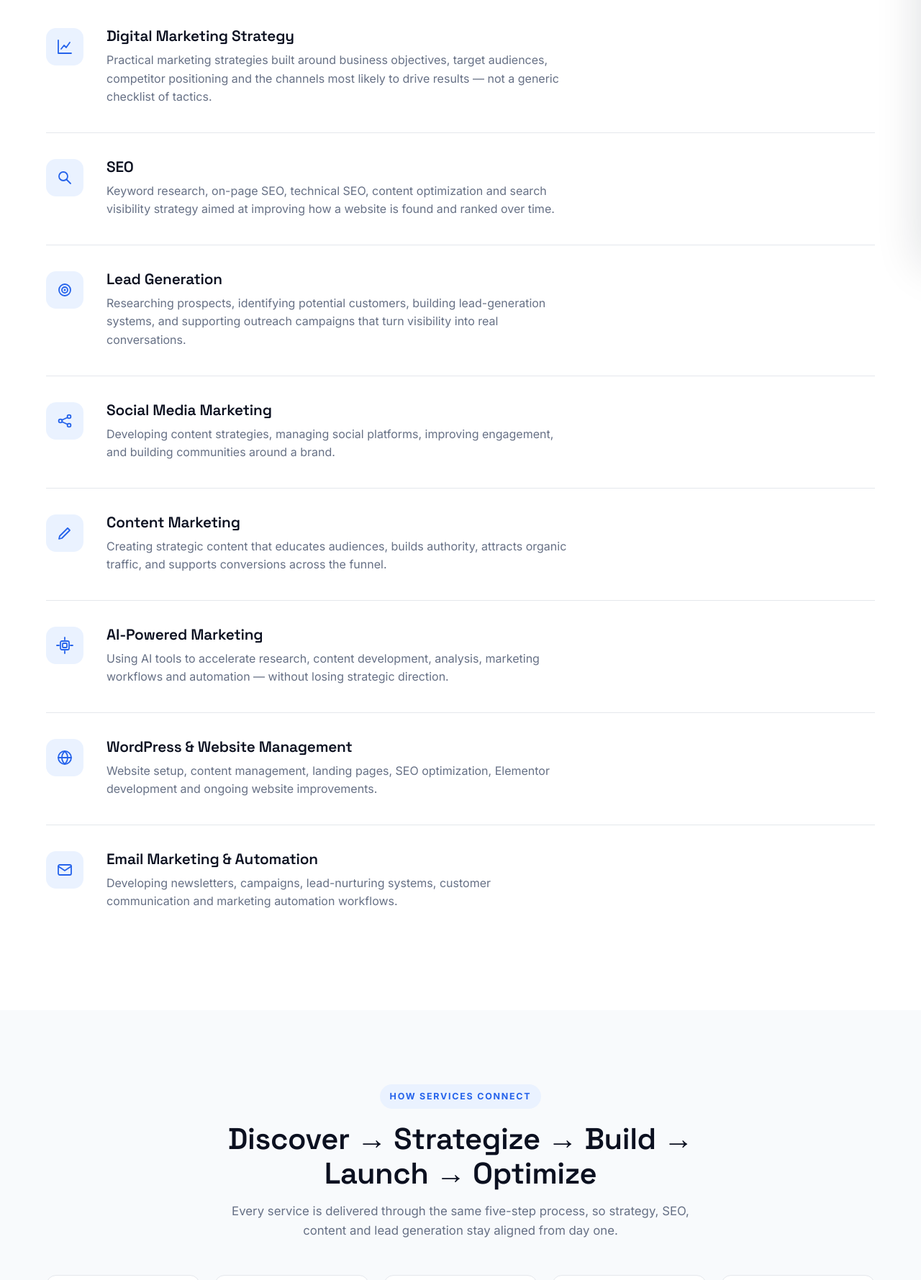
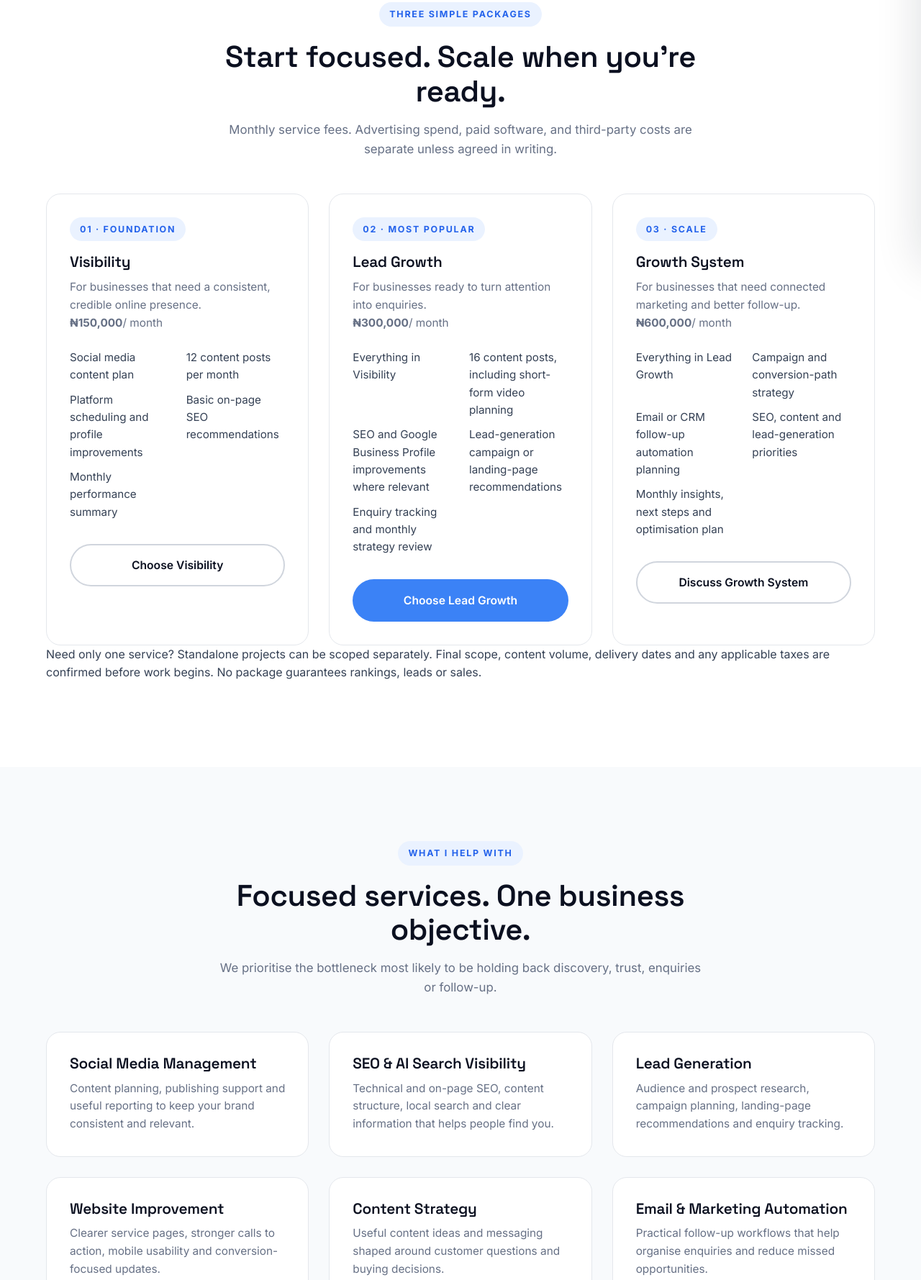
Before and after one commit to abeysunday1/portfoliowebsite, a plain HTML site: page services.html in a window 1280 px wide. Shown: the part 456-2235 px from the top of the page at 72% size. Drawn offline with Linux system fonts and the light colour scheme.

Commit message:
Add concise outcome-focused service packages and transparent pricing

```diff
--- a/services.html
+++ b/services.html
@@ -46,95 +46,81 @@
 
 <section class="page-hero">
   <div class="container">
-    <span class="eyebrow">Services</span>
-    <h1>Eight services. One connected marketing system.</h1>
-    <p>Each service can stand alone, but they're designed to work together — strategy, visibility, content, leads and technology reinforcing each other.</p>
+    <span class="eyebrow">Services &amp; Pricing</span>
+    <h1>Marketing that moves the business forward.</h1>
+    <p>Choose the support you need. Clear scope, practical priorities, and progress measured against business goals—not vanity metrics.</p>
   </div>
 </section>
 
 <section>
   <div class="container">
-
-    <div class="service-detail">
-      <div class="card-icon"><svg width="24" height="24" viewBox="0 0 24 24" fill="none" stroke="currentColor" stroke-width="1.8" stroke-linecap="round" stroke-linejoin="round"><path d="M3 3v18h18"/><path d="M7 15l4-5 3 3 5-7"/></svg></div>
-      <div>
-        <h3>Digital Marketing Strategy</h3>
-        <p>Practical marketing strategies built around business objectives, target audiences, competitor positioning and the channels most likely to drive results — not a generic checklist of tactics.</p>
-      </div>
+    <div class="section-head">
+      <span class="eyebrow">Three Simple Packages</span>
+      <h2>Start focused. Scale when you're ready.</h2>
+      <p>Monthly service fees. Advertising spend, paid software, and third-party costs are separate unless agreed in writing.</p>
     </div>
-
-    <div class="service-detail">
-      <div class="card-icon"><svg width="24" height="24" viewBox="0 0 24 24" fill="none" stroke="currentColor" stroke-width="1.8" stroke-linecap="round" stroke-linejoin="round"><circle cx="10" cy="10" r="6"/><line x1="20" y1="20" x2="14.5" y2="14.5"/></svg></div>
-      <div>
-        <h3>SEO</h3>
-        <p>Keyword research, on-page SEO, technical SEO, content optimization and search visibility strategy aimed at improving how a website is found and ranked over time.</p>
-      </div>
+    <div class="grid grid-3 pricing-grid">
+      <article class="card pricing-card">
+        <span class="eyebrow">01 · Foundation</span>
+        <h3>Visibility</h3>
+        <p>For businesses that need a consistent, credible online presence.</p>
+        <p class="price"><strong>₦150,000</strong><span>/ month</span></p>
+        <ul class="about-list">
+          <li>Social media content plan</li>
+          <li>12 content posts per month</li>
+          <li>Platform scheduling and profile improvements</li>
+          <li>Basic on-page SEO recommendations</li>
+          <li>Monthly performance summary</li>
+        </ul>
+        <a href="contact.html" class="btn btn-outline btn-block">Choose Visibility</a>
+      </article>
+      <article class="card pricing-card pricing-featured">
+        <span class="eyebrow">02 · Most Popular</span>
+        <h3>Lead Growth</h3>
+        <p>For businesses ready to turn attention into enquiries.</p>
+        <p class="price"><strong>₦300,000</strong><span>/ month</span></p>
+        <ul class="about-list">
+          <li>Everything in Visibility</li>
+          <li>16 content posts, including short-form video planning</li>
+          <li>SEO and Google Business Profile improvements where relevant</li>
+          <li>Lead-generation campaign or landing-page recommendations</li>
+          <li>Enquiry tracking and monthly strategy review</li>
+        </ul>
+        <a href="contact.html" class="btn btn-primary btn-block">Choose Lead Growth</a>
+      </article>
+      <article class="card pricing-card">
+        <span class="eyebrow">03 · Scale</span>
+        <h3>Growth System</h3>
+        <p>For businesses that need connected marketing and better follow-up.</p>
+        <p class="price"><strong>₦600,000</strong><span>/ month</span></p>
+        <ul class="about-list">
+          <li>Everything in Lead Growth</li>
+          <li>Campaign and conversion-path strategy</li>
+          <li>Email or CRM follow-up automation planning</li>
+          <li>SEO, content and lead-generation priorities</li>
+          <li>Monthly insights, next steps and optimisation plan</li>
+        </ul>
+        <a href="contact.html" class="btn btn-outline btn-block">Discuss Growth System</a>
+      </article>
     </div>
-
-    <div class="service-detail">
-      <div class="card-icon"><svg width="24" height="24" viewBox="0 0 24 24" fill="none" stroke="currentColor" stroke-width="1.8" stroke-linecap="round" stroke-linejoin="round"><circle cx="12" cy="12" r="8"/><circle cx="12" cy="12" r="4"/><circle cx="12" cy="12" r="0.6" fill="currentColor"/></svg></div>
-      <div>
-        <h3>Lead Generation</h3>
-        <p>Researching prospects, identifying potential customers, building lead-generation systems, and supporting outreach campaigns that turn visibility into real conversations.</p>
-      </div>
-    </div>
-
-    <div class="service-detail">
-      <div class="card-icon"><svg width="24" height="24" viewBox="0 0 24 24" fill="none" stroke="currentColor" stroke-width="1.8" stroke-linecap="round" stroke-linejoin="round"><circle cx="6" cy="12" r="2.4"/><circle cx="18" cy="6" r="2.4"/><circle cx="18" cy="18" r="2.4"/><line x1="8.2" y1="10.8" x2="15.8" y2="7.2"/><line x1="8.2" y1="13.2" x2="15.8" y2="16.8"/></svg></div>
-      <div>
-        <h3>Social Media Marketing</h3>
-        <p>Developing content strategies, managing social platforms, improving engagement, and building communities around a brand.</p>
-      </div>
-    </div>
-
-    <div class="service-detail">
-      <div class="card-icon"><svg width="24" height="24" viewBox="0 0 24 24" fill="none" stroke="currentColor" stroke-width="1.8" stroke-linecap="round" stroke-linejoin="round"><path d="M4 20l4-1 11-11-3-3L5 16l-1 4z"/></svg></div>
-      <div>
-        <h3>Content Marketing</h3>
-        <p>Creating strategic content that educates audiences, builds authority, attracts organic traffic, and supports conversions across the funnel.</p>
-      </div>
-    </div>
-
-    <div class="service-detail">
-      <div class="card-icon"><svg width="24" height="24" viewBox="0 0 24 24" fill="none" stroke="currentColor" stroke-width="1.8" stroke-linecap="round" stroke-linejoin="round"><rect x="6" y="6" width="12" height="12" rx="2"/><rect x="9" y="9" width="6" height="6" rx="1"/><line x1="12" y1="1" x2="12" y2="4"/><line x1="12" y1="20" x2="12" y2="23"/><line x1="1" y1="12" x2="4" y2="12"/><line x1="20" y1="12" x2="23" y2="12"/></svg></div>
-      <div>
-        <h3>AI-Powered Marketing</h3>
-        <p>Using AI tools to accelerate research, content development, analysis, marketing workflows and automation — without losing strategic direction.</p>
-      </div>
-    </div>
-
-    <div class="service-detail">
-      <div class="card-icon"><svg width="24" height="24" viewBox="0 0 24 24" fill="none" stroke="currentColor" stroke-width="1.8" stroke-linecap="round" stroke-linejoin="round"><circle cx="12" cy="12" r="9"/><line x1="3" y1="12" x2="21" y2="12"/><path d="M12 3c2.6 2.6 4 6 4 9s-1.4 6.4-4 9c-2.6-2.6-4-6-4-9s1.4-6.4 4-9z"/></svg></div>
-      <div>
-        <h3>WordPress &amp; Website Management</h3>
-        <p>Website setup, content management, landing pages, SEO optimization, Elementor development and ongoing website improvements.</p>
-      </div>
-    </div>
-
-    <div class="service-detail">
-      <div class="card-icon"><svg width="24" height="24" viewBox="0 0 24 24" fill="none" stroke="currentColor" stroke-width="1.8" stroke-linecap="round" stroke-linejoin="round"><rect x="3" y="5" width="18" height="14" rx="2"/><path d="M3 7l9 6 9-6"/></svg></div>
-      <div>
-        <h3>Email Marketing &amp; Automation</h3>
-        <p>Developing newsletters, campaigns, lead-nurturing systems, customer communication and marketing automation workflows.</p>
-      </div>
-    </div>
-
+    <p class="pricing-note">Need only one service? Standalone projects can be scoped separately. Final scope, content volume, delivery dates and any applicable taxes are confirmed before work begins. No package guarantees rankings, leads or sales.</p>
   </div>
 </section>
 
 <section style="background:var(--off-white);">
   <div class="container">
     <div class="section-head">
-      <span class="eyebrow">How Services Connect</span>
-      <h2>Discover → Strategize → Build → Launch → Optimize</h2>
-      <p>Every service is delivered through the same five-step process, so strategy, SEO, content and lead generation stay aligned from day one.</p>
+      <span class="eyebrow">What I Help With</span>
+      <h2>Focused services. One business objective.</h2>
+      <p>We prioritise the bottleneck most likely to be holding back discovery, trust, enquiries or follow-up.</p>
     </div>
-    <div class="process-track">
-      <div class="process-step"><span class="num">01</span><h3>Discover</h3><p>Understand the business, audience, competitors, goals and challenges.</p></div>
-      <div class="process-step"><span class="num">02</span><h3>Strategize</h3><p>Develop a marketing strategy aligned with business objectives.</p></div>
-      <div class="process-step"><span class="num">03</span><h3>Build</h3><p>Create content, campaigns, landing pages, SEO systems and marketing assets.</p></div>
-      <div class="process-step"><span class="num">04</span><h3>Launch</h3><p>Deploy the appropriate marketing activities and campaigns.</p></div>
-      <div class="process-step"><span class="num">05</span><h3>Optimize</h3><p>Analyze performance, identify opportunities and continuously improve.</p></div>
+    <div class="grid grid-3">
+      <div class="card"><h3>Social Media Management</h3><p>Content planning, publishing support and useful reporting to keep your brand consistent and relevant.</p></div>
+      <div class="card"><h3>SEO &amp; AI Search Visibility</h3><p>Technical and on-page SEO, content structure, local search and clear information that helps people find you.</p></div>
+      <div class="card"><h3>Lead Generation</h3><p>Audience and prospect research, campaign planning, landing-page recommendations and enquiry tracking.</p></div>
+      <div class="card"><h3>Website Improvement</h3><p>Clearer service pages, stronger calls to action, mobile usability and conversion-focused updates.</p></div>
+      <div class="card"><h3>Content Strategy</h3><p>Useful content ideas and messaging shaped around customer questions and buying decisions.</p></div>
+      <div class="card"><h3>Email &amp; Marketing Automation</h3><p>Practical follow-up workflows that help organise enquiries and reduce missed opportunities.</p></div>
     </div>
   </div>
 </section>
@@ -142,10 +128,10 @@
 <section>
   <div class="container">
     <div class="final-cta">
-      <h2>Not sure which service fits your business?</h2>
-      <p>Tell me about your goals and I'll recommend the right starting point.</p>
+      <h2>Let's identify the problem first.</h2>
+      <p>Tell me what you're selling, who you need to reach and where enquiries currently get stuck. I'll recommend a sensible starting point.</p>
       <div class="cta-actions">
-        <a href="contact.html" class="btn btn-primary">Start a Project</a>
+        <a href="contact.html" class="btn btn-primary">Discuss Your Goals</a>
         <a href="portfolio.html" class="btn btn-outline-light">View My Work</a>
       </div>
     </div>
```
